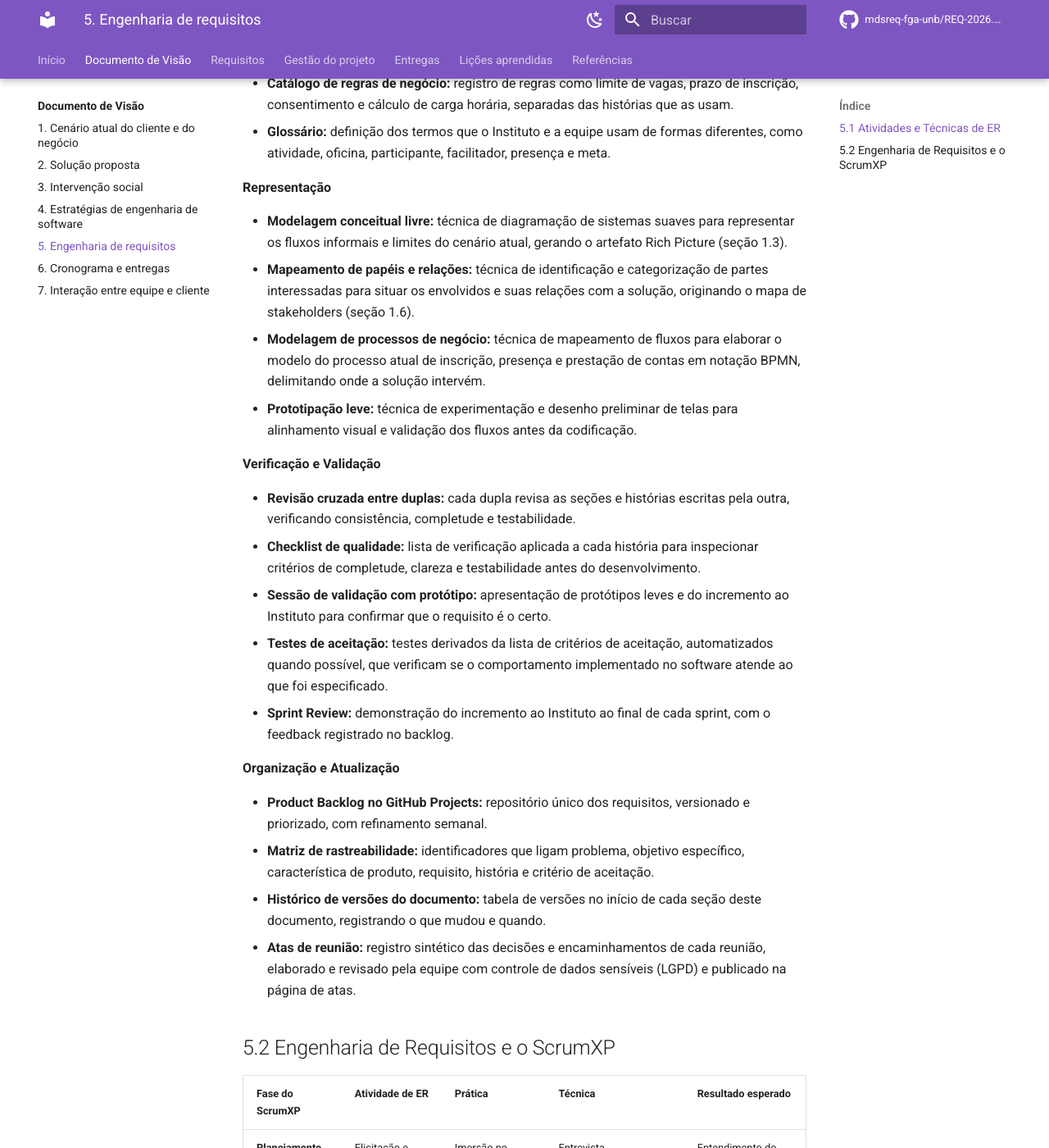
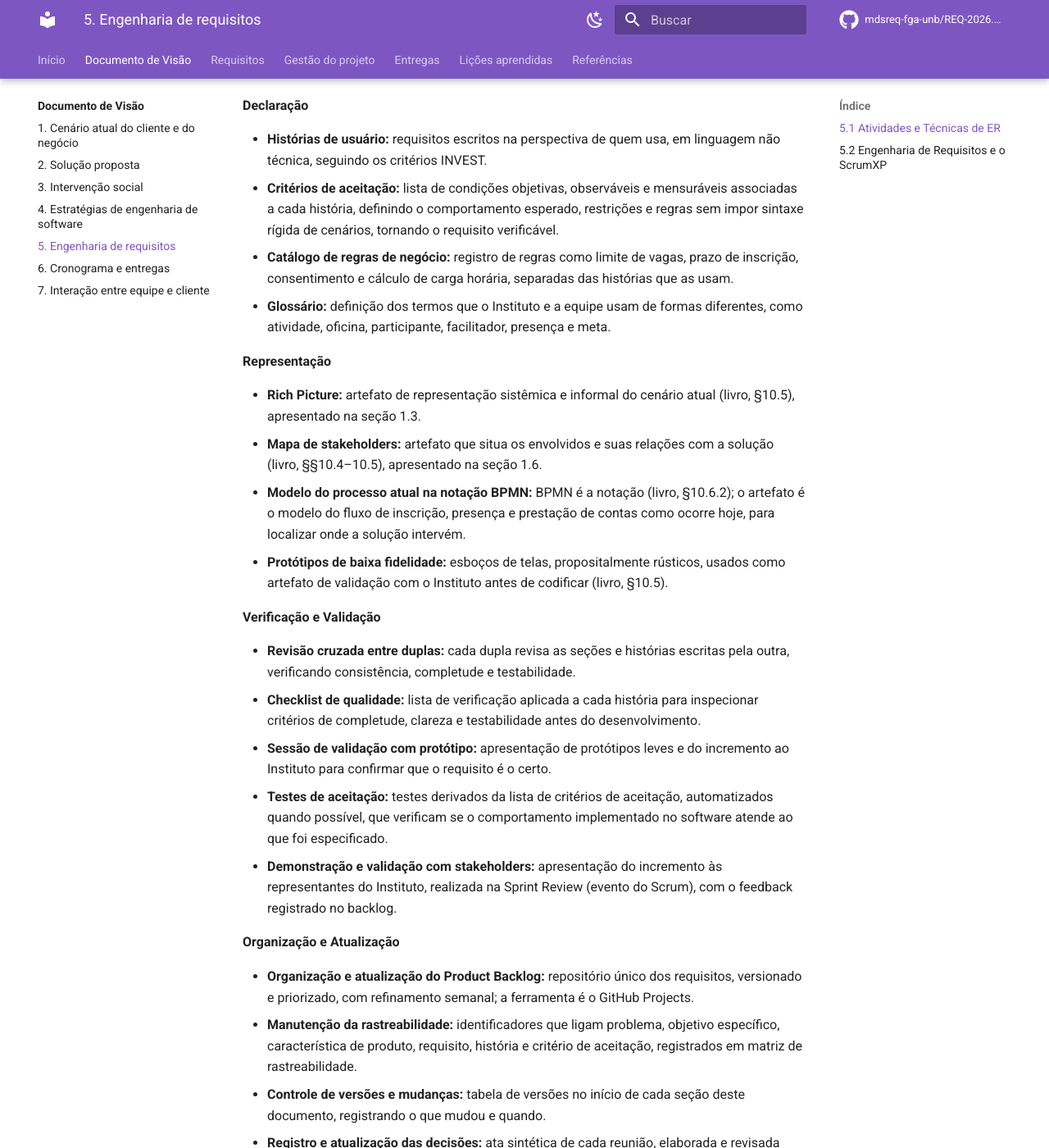
Before and after one commit to mdsreq-fga-unb/REQ-2026.2-T02-CyberSetor, an MkDocs documentation site: the page built from docs/visao/5-engenharia-requisitos.md, in a window 1280 px wide and 1400 px high, scrolled down 1529 px. Shown: the whole window at 82% size. Built offline with MkDocs 1.6.1 and Material for MkDocs 9.7.7, drawn with Linux system fonts in a browser that asks for light colours; comment, search, counter and statistics services are not loaded; some of the changed text lies outside the part shown.

Commit message:
docs: revisa a branch da issue #23 apos a integracao
- secao 7: restaura a linha 1.3 do historico (issue #25) e registra 1.4
  e 1.5; funde o item do PO interno com a delimitacao ja publicada e
  retira o compromisso de treinamento, que passa a viver na secao 6.4
- indice de atas: restaura a sintese fiel da Planning de 08/09 (D3,
  Dado/Quando/Entao) e registra em nota a orientacao posterior da #23
- secao 5: artefatos de representacao com o nome que o livro usa (Rich
  Picture, mapa de stakeholders, modelo do processo atual em BPMN,
  prototipos de baixa fidelidade); Sprint Review, GitHub Projects e atas
  saem da coluna de tecnica; workshop de requisitos restaurado (§8.4.1);
  matriz renomeada como no livro (§8.4.2)
- processo ScrumXP e 5.2: validacao com o Instituto e quinzenal, como a
  7.2 declara; refinamento semanal e interno
- plano da Sprint 1 (3.2): CA-02.2 sem prazo fixo sem fonte; CA-04.3
  aceita evidencia sem meta como rascunho, nao bloqueia

Refs #23

```diff
--- a/docs/visao/5-engenharia-requisitos.md
+++ b/docs/visao/5-engenharia-requisitos.md
@@ -5,7 +5,8 @@
 | 01/09/2026 | 1.0 | Versão inicial | Equipe CyberSetor |
 | 05/09/2026 | 1.1 | Revisão com foco único nas seções 1.4, 1.5, 1.7, 2.1 e 2.2 | Equipe CyberSetor |
 | 06/09/2026 | 1.2 | Seções 4, 5, 6 e 7 redigidas para o site | Equipe CyberSetor |
-| 14/09/2026 | 1.3 | Ajustes na taxonomia de ER: artefatos de representação, critérios de aceitação objetivos, portões de qualidade e redução sistemática de ambiguidades (Issue #23) | Equipe CyberSetor |
+| 14/09/2026 | 1.3 | Ajustes na taxonomia de ER: artefatos de representação, critérios de aceitação objetivos, portões de qualidade e redução sistemática de ambiguidades (Issue #23) | Caio Martins |
+| 17/09/2026 | 1.4 | Revisão da taxonomia conforme o livro-texto: artefatos de representação com o nome do livro; eventos do Scrum e ferramentas retirados da coluna de técnica; workshop de requisitos restaurado; cadência de validação alinhada à seção 7.2 (issue #23) | Vinicius Vieira |
 
 As seis atividades da Engenharia de Requisitos adotadas pela disciplina (elicitação e descoberta, análise e consenso, declaração, representação, verificação e validação, organização e atualização) não são etapas sequenciais. Elas se repetem e se entrelaçam ao longo do ciclo de desenvolvimento. Esta seção associa cada atividade às técnicas que a equipe usará no projeto e, em seguida, mapeia essas técnicas nas fases do ScrumXP.
 
@@ -21,8 +22,9 @@
 **Análise e Consenso**
 
 - **Diagrama de Ishikawa:** organização das causas do problema central da seção 1.4 por categoria, para delimitar o que a solução ataca.
+- **Workshop de requisitos:** sessão com as áreas competentes do Instituto em que se aplicam priorização e negociação para ordenar características e resolver divergências entre quem gerencia e quem opera as atividades (livro, §8.4.1).
 - **MoSCoW:** classificação das características de produto em obrigatórias, desejáveis, opcionais e fora de escopo, base da definição do MVP na Unidade 2.
-- **Matriz valor de negócio × esforço técnico:** cruzamento do valor percebido pelo Instituto com o esforço estimado pela equipe, para defender o corte de escopo com dados.
+- **Avaliação técnica × valor de negócio:** matriz que cruza o valor percebido pelo Instituto com o esforço estimado pela equipe, para defender o corte de escopo com dados (livro, §8.4.2).
 - **Negociação:** condução das conversas em que um desejo do cliente é reposicionado em relação à necessidade identificada, sem recusa.
 
 **Declaração**
@@ -34,10 +36,10 @@
 
 **Representação**
 
-- **Modelagem conceitual livre:** técnica de diagramação de sistemas suaves para representar os fluxos informais e limites do cenário atual, gerando o artefato Rich Picture (seção 1.3).
-- **Mapeamento de papéis e relações:** técnica de identificação e categorização de partes interessadas para situar os envolvidos e suas relações com a solução, originando o mapa de stakeholders (seção 1.6).
-- **Modelagem de processos de negócio:** técnica de mapeamento de fluxos para elaborar o modelo do processo atual de inscrição, presença e prestação de contas em notação BPMN, delimitando onde a solução intervém.
-- **Prototipação leve:** técnica de experimentação e desenho preliminar de telas para alinhamento visual e validação dos fluxos antes da codificação.
+- **Rich Picture:** artefato de representação sistêmica e informal do cenário atual (livro, §10.5), apresentado na seção 1.3.
+- **Mapa de stakeholders:** artefato que situa os envolvidos e suas relações com a solução (livro, §§10.4–10.5), apresentado na seção 1.6.
+- **Modelo do processo atual na notação BPMN:** BPMN é a notação (livro, §10.6.2); o artefato é o modelo do fluxo de inscrição, presença e prestação de contas como ocorre hoje, para localizar onde a solução intervém.
+- **Protótipos de baixa fidelidade:** esboços de telas, propositalmente rústicos, usados como artefato de validação com o Instituto antes de codificar (livro, §10.5).
 
 **Verificação e Validação**
 
@@ -45,34 +47,34 @@
 - **Checklist de qualidade:** lista de verificação aplicada a cada história para inspecionar critérios de completude, clareza e testabilidade antes do desenvolvimento.
 - **Sessão de validação com protótipo:** apresentação de protótipos leves e do incremento ao Instituto para confirmar que o requisito é o certo.
 - **Testes de aceitação:** testes derivados da lista de critérios de aceitação, automatizados quando possível, que verificam se o comportamento implementado no software atende ao que foi especificado.
-- **Sprint Review:** demonstração do incremento ao Instituto ao final de cada sprint, com o feedback registrado no backlog.
+- **Demonstração e validação com stakeholders:** apresentação do incremento às representantes do Instituto, realizada na Sprint Review (evento do Scrum), com o feedback registrado no backlog.
 
 **Organização e Atualização**
 
-- **Product Backlog no GitHub Projects:** repositório único dos requisitos, versionado e priorizado, com refinamento semanal.
-- **Matriz de rastreabilidade:** identificadores que ligam problema, objetivo específico, característica de produto, requisito, história e critério de aceitação.
-- **Histórico de versões do documento:** tabela de versões no início de cada seção deste documento, registrando o que mudou e quando.
-- **Atas de reunião:** registro sintético das decisões e encaminhamentos de cada reunião, elaborado e revisado pela equipe com controle de dados sensíveis (LGPD) e publicado na página de atas.
+- **Organização e atualização do Product Backlog:** repositório único dos requisitos, versionado e priorizado, com refinamento semanal; a ferramenta é o GitHub Projects.
+- **Manutenção da rastreabilidade:** identificadores que ligam problema, objetivo específico, característica de produto, requisito, história e critério de aceitação, registrados em matriz de rastreabilidade.
+- **Controle de versões e mudanças:** tabela de versões no início de cada seção deste documento, registrando o que mudou e quando.
+- **Registro e atualização das decisões:** ata sintética de cada reunião, elaborada e revisada pela equipe com controle de dados sensíveis (LGPD) e publicada na página de atas, como evidência.
 
 ## 5.2 Engenharia de Requisitos e o ScrumXP
 
 | Fase do ScrumXP | Atividade de ER | Prática | Técnica | Resultado esperado |
 |---|---|---|---|---|
 | **Planejamento da Release** | Elicitação e Descoberta | Imersão no contexto do cliente | Entrevista semiestruturada · Análise de documentos existentes · Observação direta · Triangulação | Entendimento do processo atual e das dores; Documento de Visão |
-| | Análise e Consenso | Delimitação do problema e do escopo | Diagrama de Ishikawa · Negociação | Problema central e escopo acordados com o Instituto |
-| | Representação | Representação sistêmica | Modelagem conceitual livre · Mapeamento de papéis e relações · Modelagem de processos de negócio | Cenário atual e processos modelados e validados |
+| | Análise e Consenso | Delimitação do problema e do escopo | Diagrama de Ishikawa · Workshop de requisitos · Negociação | Problema central e escopo acordados com o Instituto |
+| | Representação | Representação sistêmica | Rich Picture · Mapa de stakeholders · Modelo do processo atual (notação BPMN) | Cenário atual e processos modelados e validados |
 | | Declaração | Escrita orientada a valor | Épicos · Histórias de usuário · Glossário | Product Backlog inicial em linguagem do cliente |
-| **Planejamento da Sprint** | Análise e Consenso | Priorização | MoSCoW · Matriz valor de negócio × esforço técnico | Sprint Backlog priorizado; MVP definido na Unidade 2 |
+| **Planejamento da Sprint** | Análise e Consenso | Priorização | MoSCoW · Avaliação técnica × valor de negócio | Sprint Backlog priorizado; MVP definido na Unidade 2 |
 | | Declaração | Detalhamento do item | Critérios de aceitação · Catálogo de regras de negócio | Itens de backlog detalhados com critérios verificáveis e regras catalogadas |
-| | Representação | Prototipação leve | Prototipação leve | Entendimento compartilhado da interface e do fluxo antes de codificar |
-| **Execução da Sprint** | Elicitação e Descoberta | Elicitação contínua | Dúvidas operacionais com o Product Owner interno (persona) e alinhamento de domínio com o Instituto | Lacunas operacionais destravadas e dúvidas de domínio encaminhadas para a reunião semanal |
+| | Representação | Prototipação | Protótipos de baixa fidelidade | Entendimento compartilhado da interface e do fluxo antes de codificar |
+| **Execução da Sprint** | Elicitação e Descoberta | Elicitação contínua | Dúvidas operacionais com o Product Owner interno e alinhamento de domínio com o Instituto | Lacunas operacionais destravadas; dúvidas de domínio encaminhadas à próxima validação com o Instituto |
 | | Verificação e Validação | Inspeção e verificação interna | Revisão cruzada entre duplas · Checklist de qualidade · Análise de consistência entre história e protótipo · Testes de aceitação | Redução sistemática de ambiguidades e requisitos verificáveis |
-| | Organização e Atualização | Gestão do backlog | Product Backlog no GitHub Projects · Matriz de rastreabilidade | Requisitos rastreáveis do problema ao critério de aceitação |
-| **Revisão da Sprint** | Verificação e Validação | Validação com o cliente | Sprint Review · Sessão de validação com protótipo | Confirmação de que a solução atende às necessidades reais do cliente; feedback registrado |
+| | Organização e Atualização | Gestão do backlog | Organização do Product Backlog (GitHub Projects) · Manutenção da rastreabilidade | Requisitos rastreáveis do problema ao critério de aceitação |
+| **Revisão da Sprint** | Verificação e Validação | Validação com o cliente | Demonstração e validação com stakeholders (na Sprint Review) · Sessão de validação com protótipo | Confirmação de que a solução atende às necessidades reais do cliente; feedback registrado |
 | | Declaração | Incorporação do feedback | Ajuste de histórias e critérios de aceitação · Negociação | Histórias ajustadas ao entendimento mais atual |
-| **Retrospectiva da Sprint** | Organização e Atualização | Melhoria do processo de ER | Retrospectiva · Registro de lições aprendidas · Atas de reunião | Ajustes nas práticas de ER para o próximo ciclo; seção 11 do documento |
+| **Retrospectiva da Sprint** | Organização e Atualização | Melhoria do processo de ER | Registro de lições aprendidas e das ações de melhoria, na Retrospectiva | Ajustes nas práticas de ER para o próximo ciclo; seção 11 do documento |
 | **Planejamento da Próxima Release** | Elicitação e Descoberta | Refinamento estratégico | Alinhamento com o Instituto · Análise de documentos existentes | Novas necessidades identificadas |
-| | Análise e Consenso | Repriorização por valor | MoSCoW · Matriz valor de negócio × esforço técnico | Backlog reordenado para o próximo ciclo |
-| | Organização e Atualização | Atualização do documento | Histórico de versões do documento · Refinamento semanal do backlog | Documento de Visão e backlog atualizados |
+| | Análise e Consenso | Repriorização por valor | MoSCoW · Avaliação técnica × valor de negócio | Backlog reordenado para o próximo ciclo |
+| | Organização e Atualização | Atualização do documento | Controle de versões do documento · Refinamento semanal do backlog | Documento de Visão e backlog atualizados |
 
 Elicitação, verificação e validação, e organização e atualização aparecem em mais de uma fase. Isso não é repetição: é a aplicação direta do entendimento de que as atividades da Engenharia de Requisitos são iterativas e entrelaçadas, e não etapas lineares.
```
Also changed, not shown: docs/gestao/atas/index.md (+4 -1 lines), docs/gestao/processo-scrumxp.md (+1 -1 lines), docs/gestao/sprints/sprint-1.md (+4 -3 lines), docs/visao/7-equipe-e-cliente.md (+4 -3 lines).
